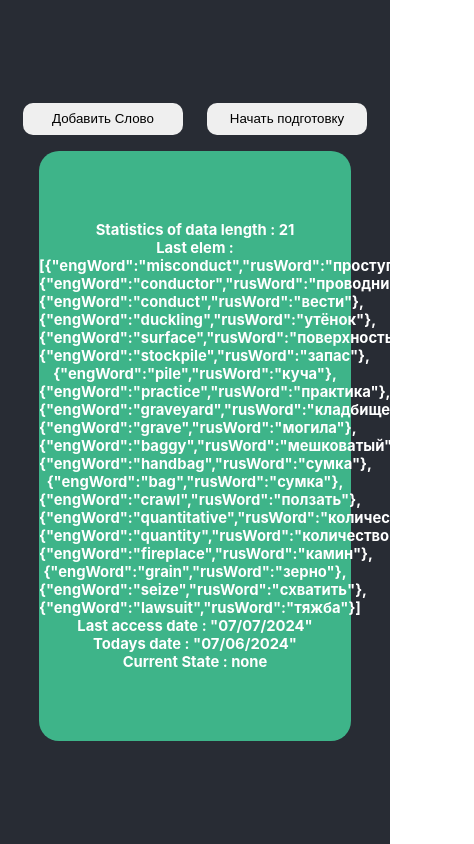
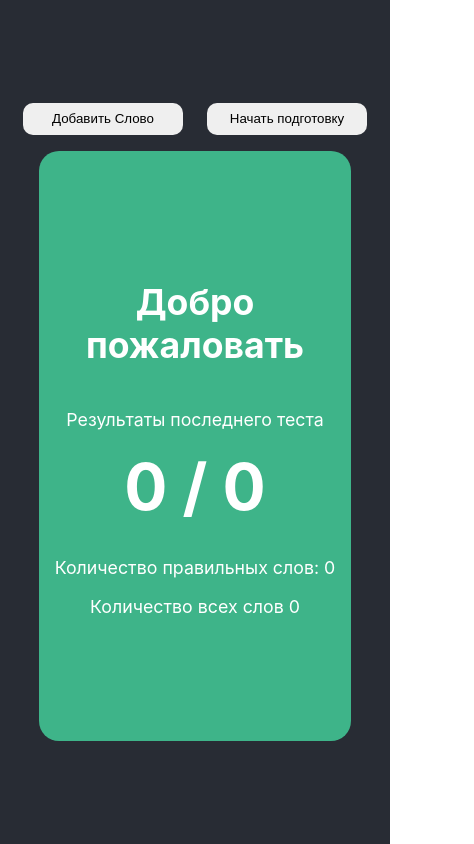
Before and after one commit to ansaraidarbek/newLangApp, a React (Create React App) app: page / in a window 390 px wide. Shown: the whole page, 474 px wide, since content can reach past the window. Built offline with nearby package versions, Linux system fonts and the light colour scheme.

Commit message:
some checks for iphone versions

```diff
--- a/src/App.js
+++ b/src/App.js
@@ -121,14 +121,14 @@ function App() {
       <main ref = {main}>
         {state === 'none'?
           <>
-            {provideStatistics()}
-            {/* <h1>Добро пожаловать</h1>
+            {/* {provideStatistics()} */}
+            <h1>Добро пожаловать</h1>
             <div className='ending'>
               <p>Результаты последнего теста</p>
               <h3>{testStatus.correct} / {testStatus.total}</h3>
               <p>Количество правильных слов: {testStatus.correct}</p>
               <p>Количество всех слов {testStatus.total}</p>
-            </div> */}
+            </div>
           </>
         : null}
         {state === 'pressed' ? <AddWordCard updateData={updateData} setStatus={setStatus}/> : null}
```
